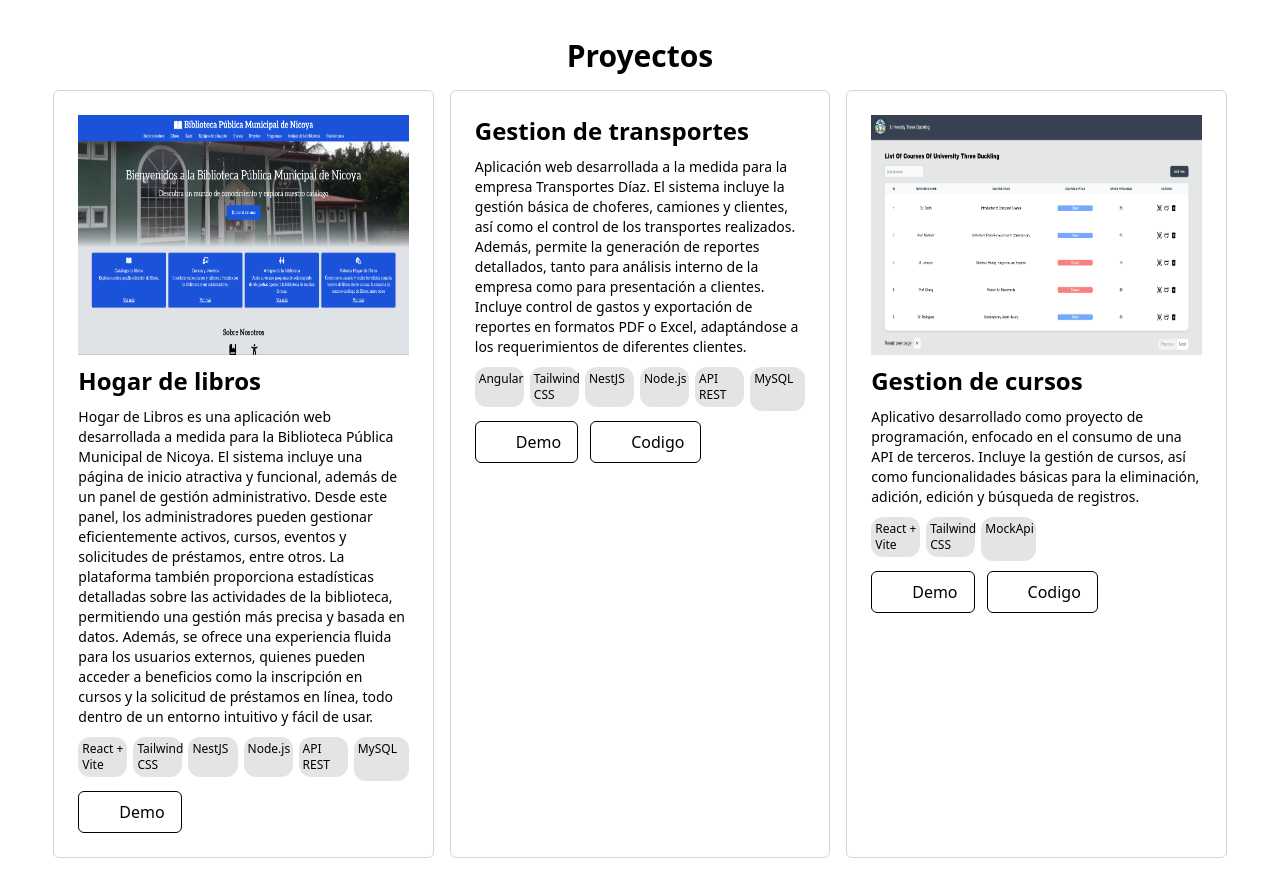
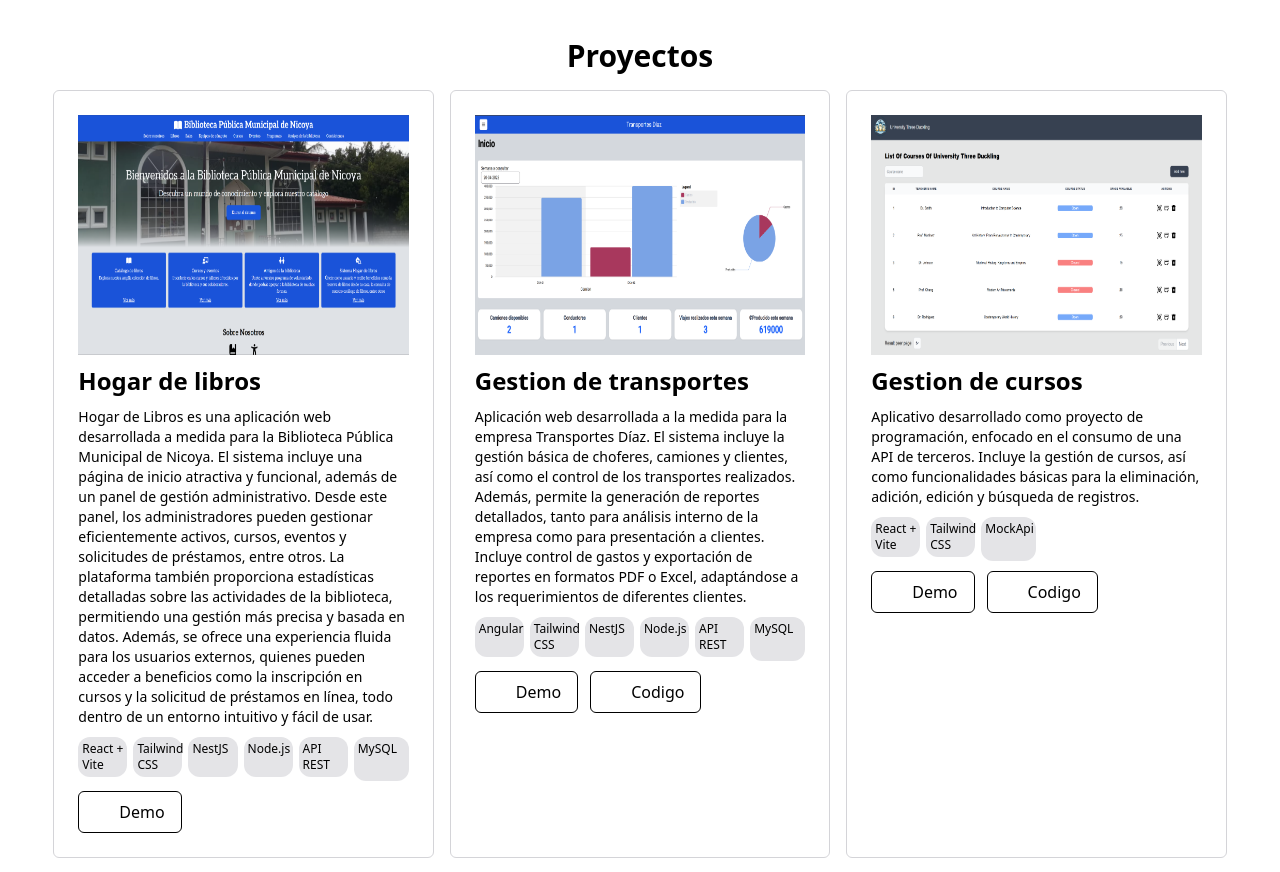
Before and after one commit to dian7875/MyPortfolio, a Vue app: page / in a window 1280 px wide. Shown: the part 1856-2728 px from the top of the page. Built offline with nearby package versions, Linux system fonts and the light colour scheme; no server answers; some icons are missing.

Commit message:
Proyect IMG

```diff
--- a/src/components/ProjectCard.vue
+++ b/src/components/ProjectCard.vue
@@ -2,7 +2,7 @@
     <div class=" border  p-6 rounded-md w-full space-y-2.5
    border-zinc-300
    dark:border-zinc-700">
-        <img v-if="srcImg" :src="currentImg" alt="Hogar de libros" class="w-[100%] h-[15rem]"
+        <img v-if="srcImg" :src="currentImg" alt="Hogar de libros" class="w-full h-[15rem] transition-opacity duration-500 ease-in-out opacity-100"
             @mouseover="changeImage(true)" @mouseout="changeImage(false)">
         <h3 class="text-2xl font-bold  max-md:text-lg">
             {{ name }}
--- a/src/views/MyProjects.vue
+++ b/src/views/MyProjects.vue
@@ -18,7 +18,7 @@
                  Además, permite la generación de reportes detallados,
                   tanto para análisis interno de la empresa como para presentación a clientes.
                    Incluye control de gastos y exportación de reportes en formatos PDF o Excel, adaptándose a los requerimientos de diferentes clientes."
-                :tech="TDtecno" srcImg="" srcImg2="" demo-link="https://transportes-diaz-fe.vercel.app"
+                :tech="TDtecno" srcImg="/TD1.png" srcImg2="TD2.png" demo-link="https://transportes-diaz-fe.vercel.app"
                 github-link="https://github.com/dian7875/transportes-Diaz-FE.git" />
             <ProjectCard name="Gestion de cursos"
                 resumen="Aplicativo desarrollado como proyecto de programación, enfocado en el consumo de una API de terceros.
```
Also changed, not shown: public/TD1.png (added), public/TD2.png (added).
